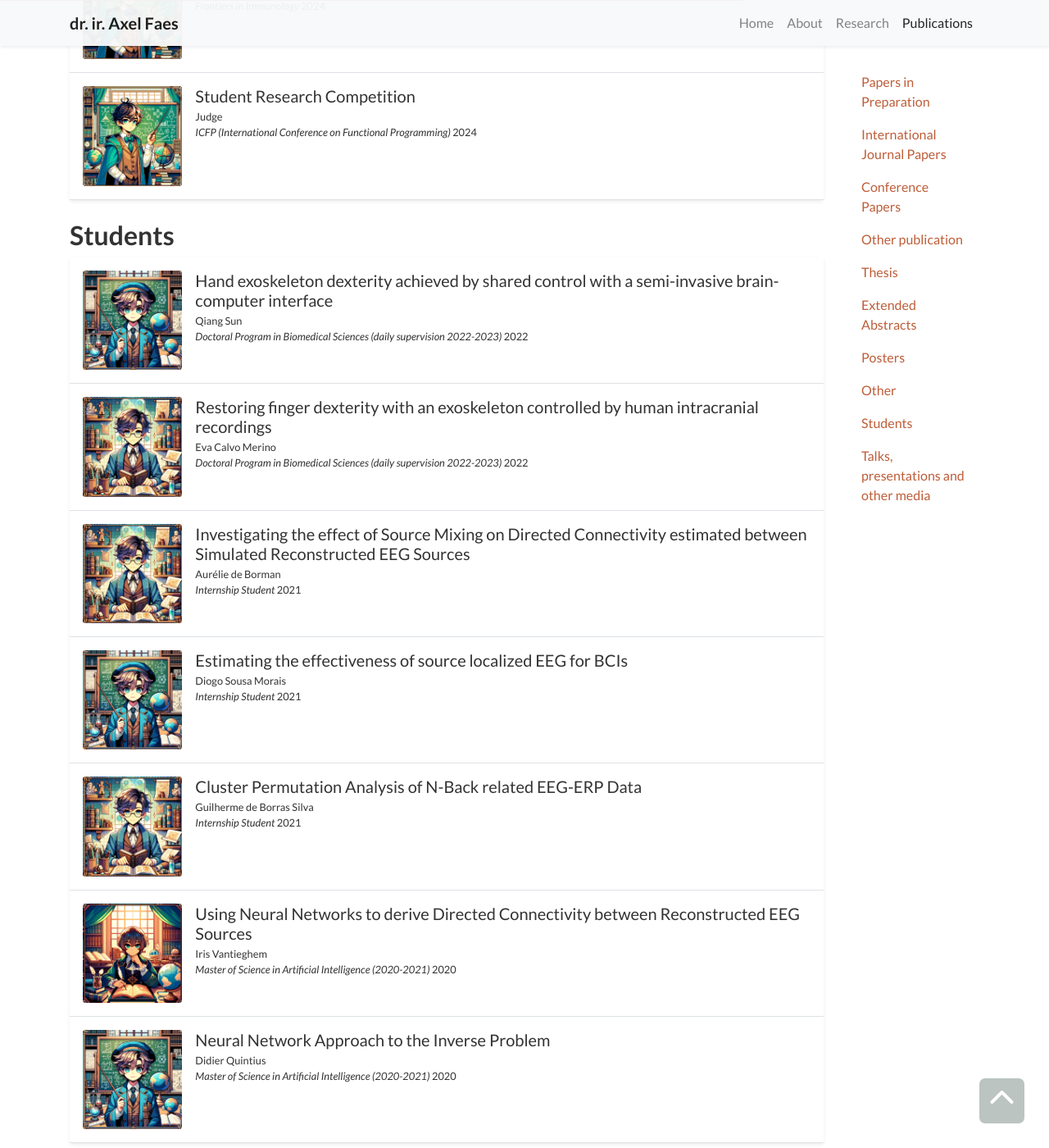
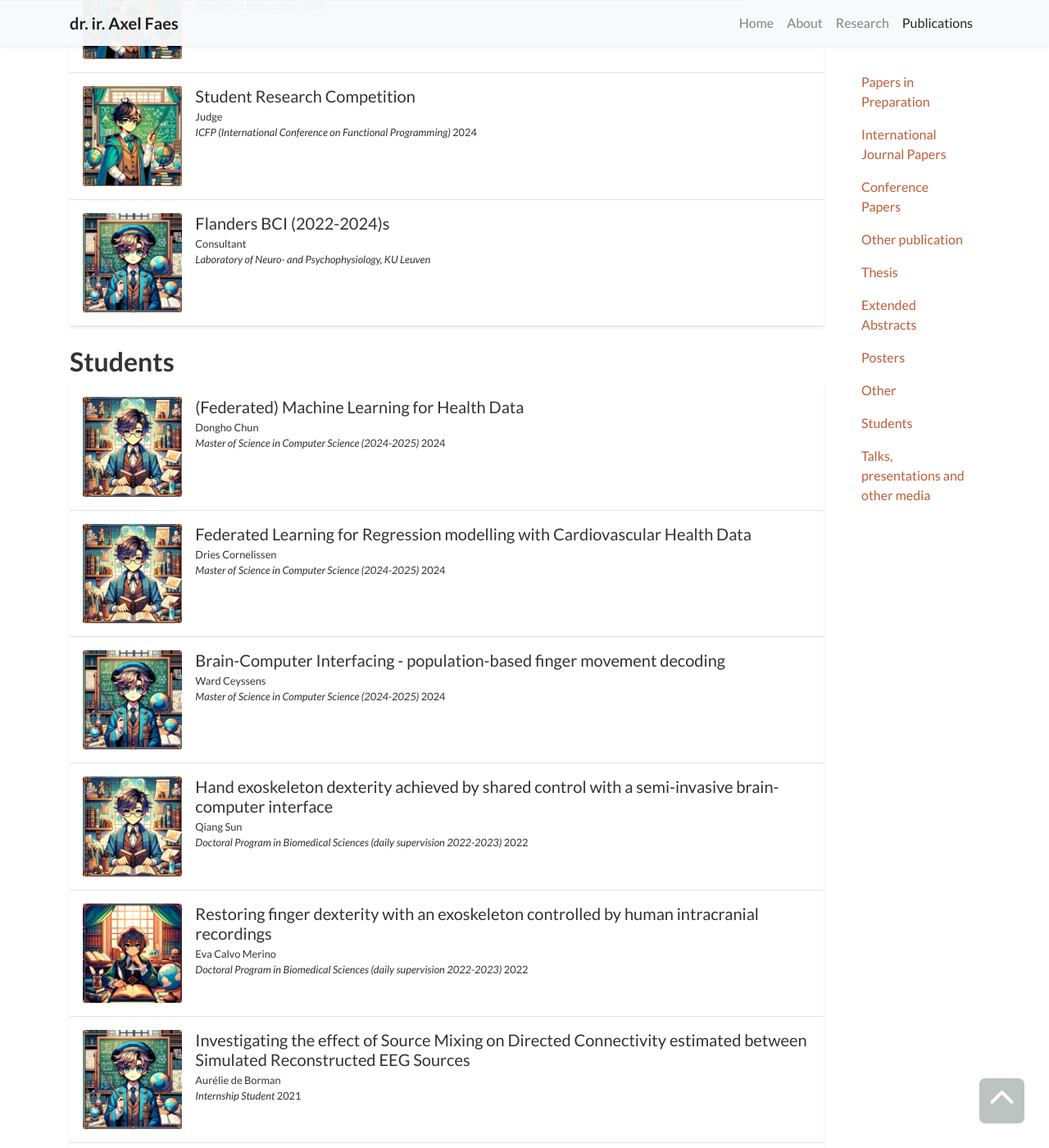
Before and after one commit to TheAxeC/theaxec.github.io, a Jekyll site: the page built from _pages/publications.md, in a window 1280 px wide and 1400 px high, scrolled down 6782 px. Shown: the whole window at 82% size. Built offline with Jekyll 4.4.1, drawn with Linux system fonts in a browser that asks for light colours; a style sheet for code colours, icons or effects is not loaded; some of the changed text lies outside the part shown.

Commit message:
update publications

```diff
--- a/_data/publications.yml
+++ b/_data/publications.yml
@@ -235,9 +235,29 @@ other:
         url: ""
         pub_date: 2024
         book: "ICFP (International Conference on Functional Programming)"
+      - authors: Consultant
+        title: Flanders BCI (2022-2024)s
+        url: ""
+        book: Laboratory of Neuro- and Psychophysiology, KU Leuven
 students:
     title: Students
     papers:
+        - authors: Dongho Chun
+          title: (Federated) Machine Learning for Health Data
+          url:
+          pub_date: 2024
+          book: Master of Science in Computer Science (2024-2025)
+        - authors: Dries Cornelissen
+          title: Federated Learning for Regression modelling with Cardiovascular Health Data
+          url:
+          pub_date: 2024
+          book: Master of Science in Computer Science (2024-2025)
+        - authors: Ward Ceyssens
+          title: Brain-Computer Interfacing - population-based finger movement decoding
+          url:
+          pub_date: 2024
+          book: Master of Science in Computer Science (2024-2025)
+
         - authors: Qiang Sun
           title: Hand exoskeleton dexterity achieved by shared control with a semi-invasive brain-computer interface
           url:
@@ -282,7 +302,7 @@ news:
         pub_date: 2023
         url: "https://www.ntxl.org/mindseed"
         from: Mindseed event Leuven, NeuroTech Leuven
-      - title: Guest Lecture "Finger Movement Decoding - From Source-Localisation to Tensor Regression Modelling"
+      - title: Guest Lecture "Finger movement decoding - brain-computer interfacing"
         date: 2023-04-25 15:59:00-0400
         pub_date: 2023
         url: ""
@@ -298,7 +318,7 @@ news:
         pub_date: 2022
         url: "https://www.ae-expo.be/en/"
         from: AI Vlaanderen, Vlaanderen Industrie 4.0
-      - title: Guest Lecture "Finger Movement Decoding - From Source-Localisation to Tensor Regression Modelling"
+      - title: Guest Lecture "Decoding single and coordinated finger actions from intracranial brain activity"
         date: 2023-04-25 15:59:00-0400
         pub_date: 2022
         url: ""
```
